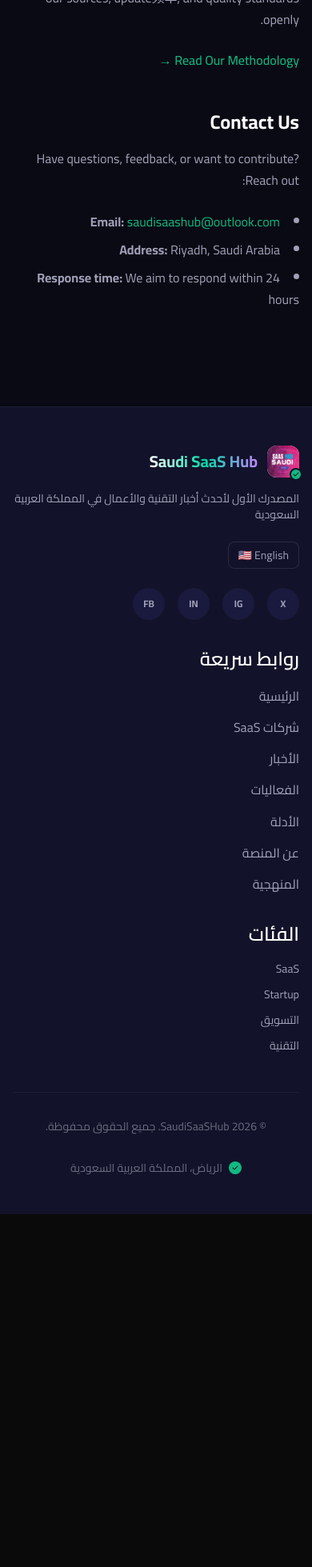
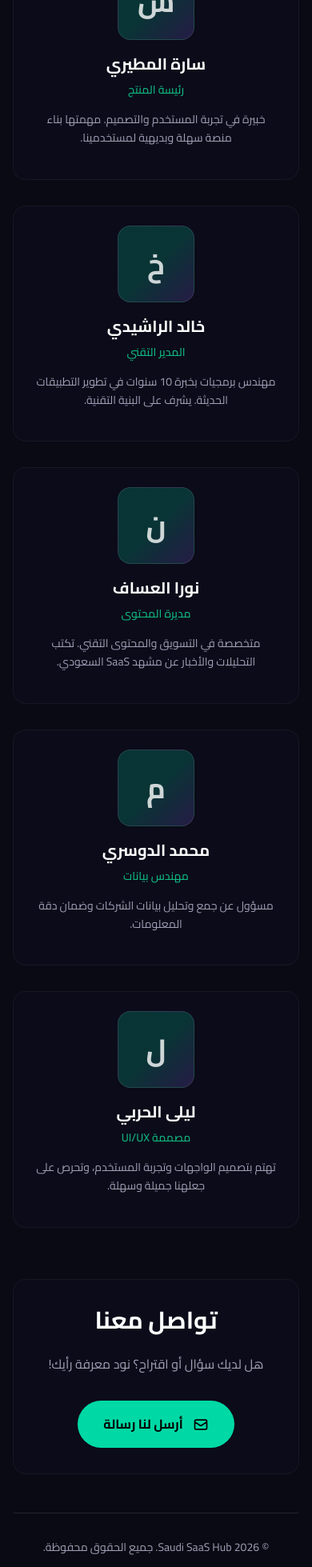
Before and after one commit to walidsobhie-code/saudisaashub, a Next.js app: page /about in a window 390 px wide. Shown: the part 1680-3639 px from the top of the page at 80% size. Before the commit the page ends 3198 px from the top, so only its background shows below. Built offline with nearby package versions, Linux system fonts and the light colour scheme.

Commit message:
feat: add About/Team page
- New /about page with team bios, mission statement
- 6 team member cards with placeholder data
- Contact section with email link
- Cosmic theme, RTL Arabic, responsive design

```diff
--- a/app/about/page.tsx
+++ b/app/about/page.tsx
@@ -1,64 +1,149 @@
+import { Metadata } from 'next';
 import Link from 'next/link';
+import Image from 'next/image';
+
+export const metadata: Metadata = {
+  title: 'عن Saudi SaaS Hub | فريقنا ورسالتنا',
+  description: 'تعرف على فريق Saudi SaaS Hub ورسالتنا في توفير دليل شامل لأفضل شركات SaaS في المملكة العربية السعودية',
+  keywords: 'Saudi SaaS Hub, فريق, منصة, SaaS, السعودية, الشركات الناشئة',
+  openGraph: {
+    title: 'عن Saudi SaaS Hub',
+    description: 'تعرف على فريقنا ورسالتنا',
+    type: 'website',
+    url: 'https://saudisaashub.pages.dev/about',
+  },
+  alternates: {
+    canonical: 'https://saudisaashub.pages.dev/about',
+  },
+};
+
+const teamMembers = [
+  {
+    name: 'أحمد السعود',
+    role: 'المؤسس والمدير التنفيذي',
+    bio: 'رائد أعمال ومستثمر بخبرة 15 عاماً في مجال التكنولوجيا والاستثمار. قاد مبادرات رقمية كبرى في المنطقة.',
+    initial: 'أ',
+  },
+  {
+    name: 'سارة المطيري',
+    role: 'رئيسة المنتج',
+    bio: 'خبيرة في تجربة المستخدم والتصميم. مهمتها بناء منصة سهلة وبديهية لمستخدمينا.',
+    initial: 'س',
+  },
+  {
+    name: 'خالد الراشيدي',
+    role: 'المدير التقني',
+    bio: 'مهندس برمجيات بخبرة 10 سنوات في تطوير التطبيقات الحديثة. يشرف على البنية التقنية.',
+    initial: 'خ',
+  },
+  {
+    name: 'نورا العساف',
+    role: 'مديرة المحتوى',
+    bio: 'متخصصة في التسويق والمحتوى التقني. تكتب التحليلات والأخبار عن مشهد SaaS السعودي.',
+    initial: 'ن',
+  },
+  {
+    name: 'محمد الدوسري',
+    role: 'مهندس بيانات',
+    bio: 'مسؤول عن جمع وتحليل بيانات الشركات وضمان دقة المعلومات.',
+    initial: 'م',
+  },
+  {
+    name: 'ليلى الحربي',
+    role: 'مصممة UI/UX',
+    bio: 'تهتم بتصميم الواجهات وتجربة المستخدم، وتحرص على جعلهنا جميلة وسهلة.',
+    initial: 'ل',
+  },
+];
 
 export default function AboutPage() {
   return (
-    <div className="min-h-screen bg-background py-24">
-      <div className="max-w-4xl mx-auto px-4">
-        <h1 className="text-4xl font-bold text-white mb-8">About Saudi SaaS Hub</h1>
-        <div className="prose prose-invert max-w-none">
-          <p className="text-text-secondary text-lg mb-6">
-            Saudi SaaS Hub is the premier directory and research platform for Software-as-a-Service companies in Saudi Arabia.
-            We provide data, analysis, and tools that help businesses find the right SaaS solutions and make informed decisions.
-          </p>
+    <>
+      {/* Hreflang */}
+      <link rel="alternate" hrefLang="ar" href="https://saudisaashub.pages.dev/about" />
+      <link rel="alternate" hrefLang="en" href="https://saudisaashub.pages.dev/en/about" />
+      <link rel="alternate" hrefLang="x-default" href="https://saudisaashub.pages.dev/about" />
 
-          <p className="text-text-secondary mb-6">
-            Founded in 2026, we have quickly become the go-to resource for startups, enterprises, and investors looking to navigate the rapidly evolving Saudi SaaS ecosystem. Our platform combines comprehensive company data, original research, and practical guides—all delivered with the highest standards of accuracy and transparency.
-          </p>
+      <div className="min-h-screen bg-background py-12">
+        <div className="max-w-7xl mx-auto px-4">
+          {/* Hero */}
+          <section className="text-center py-16 mb-12">
+            <h1 className="text-5xl font-bold text-white mb-6">عن Saudi SaaS Hub</h1>
+            <p className="text-xl text-text-secondary max-w-3xl mx-auto leading-relaxed">
+              منصة شاملة تعرض أفضل شركات البرمجيات كخدمة في المملكة العربية السعودية.
+              نحن نربط الشركات الناشئة بالمستثمرين والعملاء، ونساهم في نمو القطاع التقني.
+            </p>
+          </section>
 
-          <h2 className="text-2xl font-bold text-white mt-12 mb-4">Our Mission</h2>
-          <p className="text-text-secondary mb-6">
-            To accelerate the adoption of SaaS in Saudi Arabia by providing transparent, data-driven insights and connecting companies with the solutions they need to grow.
-          </p>
+          {/* Mission */}
+          <section className="bg-card/30 backdrop-blur-sm rounded-2xl p-8 border border-white/5 mb-12">
+            <div className="max-w-3xl mx-auto text-center">
+              <h2 className="text-3xl font-bold text-white mb-6">رسالتنا</h2>
+              <p className="text-text-secondary text-lg leading-loose mb-6">
+                مهمتنا هي توفير دليل شامل وموثوق لأفضل شركات SaaS في المملكة العربية السعودية.
+                نؤمن بأن الشفافية والبيانات الدقيقة تساعد في بناء ثقة بين الشركات والعملاء، ونساهم في تحويل السعودية إلى وجهة رائدة للتقنية والابتكار.
+              </p>
+              <p className="text-text-secondary text-lg leading-loose">
+                نسعى إلى أن نكون المصدر الأول للمعلومات عن قطاع SaaS في المنطقة، ونساعد رواد الأعمال على اتخاذ قرارات مستنيرة من خلال البيانات والتحليلات.
+              </p>
+            </div>
+          </section>
 
-          <h2 className="text-2xl font-bold text-white mt-12 mb-4">What We Do</h2>
-          <ul className="list-disc list-inside space-y-2 text-text-secondary mb-6">
-            <li>Curate a directory of 250+ Saudi SaaS companies with verified data</li>
-            <li>Publish original research and market reports (State of Saudi SaaS quarterly)</li>
-            <li>Provide comparison tools to help businesses choose the right SaaS</li>
-            <li>Track funding rounds and ZATCA compliance developments</li>
-            <li>Publish breaking news and weekly digests</li>
-            <li>Offer practical guides (ZATCA compliance, funding, pricing, more)</li>
-          </ul>
+          {/* Team */}
+          <section className="mb-16">
+            <div className="text-center mb-12">
+              <h2 className="text-4xl font-bold text-white mb-4">الفريق</h2>
+              <p className="text-text-secondary">تعرف على الأشخاص الذين يقفون وراء Saudi SaaS Hub</p>
+            </div>
 
-          <h2 className="text-2xl font-bold text-white mt-12 mb-4">Our Team</h2>
-          <p className="text-text-secondary mb-6">
-            Saudi SaaS Hub is operated by a distributed team of researchers, writers, and developers based across Saudi Arabia. We work remotely to bring you comprehensive coverage of the Saudi SaaS ecosystem from multiple perspectives.
-          </p>
+            <div className="grid grid-cols-1 md:grid-cols-2 lg:grid-cols-3 gap-8">
+              {teamMembers.map((member, idx) => (
+                <div
+                  key={idx}
+                  className="bg-card/30 backdrop-blur-sm rounded-2xl p-6 border border-white/5 hover:border-accent-green/30 transition-all text-center group"
+                >
+                  <div className="w-24 h-24 mx-auto mb-4 rounded-2xl bg-gradient-to-br from-accent-green/20 via-accent-cyan/20 to-accent-purple/20 flex items-center justify-center border border-white/10 group-hover:scale-105 transition-transform">
+                    <span className="text-4xl font-bold text-white/80">{member.initial}</span>
+                  </div>
+                  <h3 className="text-xl font-bold text-white mb-2">{member.name}</h3>
+                  <p className="text-accent-green text-sm font-medium mb-4">{member.role}</p>
+                  <p className="text-text-secondary text-sm leading-relaxed">{member.bio}</p>
+                </div>
+              ))}
+            </div>
+          </section>
 
-          <h2 className="text-2xl font-bold text-white mt-12 mb-4">Our Methodology</h2>
-          <p className="text-text-secondary mb-6">
-            We are committed to transparency and rigor. Every company profile, funding round, and compliance update undergoes multi-step verification. We publish our sources, update频率, and quality standards openly.
-          </p>
-          <div className="mb-6">
-            <Link
-              href="/methodology"
-              className="inline-flex items-center gap-2 text-accent-green hover:underline font-medium"
-            >
-              Read Our Methodology →
-            </Link>
-          </div>
+          {/* Contact */}
+          <section className="bg-card/30 backdrop-blur-sm rounded-2xl p-8 border border-white/5 mb-12">
+            <div className="max-w-2xl mx-auto text-center">
+              <h2 className="text-3xl font-bold text-white mb-6">تواصل معنا</h2>
+              <p className="text-text-secondary mb-8">
+                هل لديك سؤال أو اقتراح؟ نود معرفة رأيك!
+              </p>
+              <a
+                href="mailto:hello@saudisaashub.sa"
+                className="inline-flex items-center gap-3 px-8 py-4 rounded-full bg-gradient-to-r from-accent-green to-accent-cyan text-black font-bold hover:shadow-lg hover:shadow-accent-green/20 transition-all"
+              >
+                <svg className="w-5 h-5" fill="none" stroke="currentColor" viewBox="0 0 24 24">
+                  <path strokeLinecap="round" strokeLinejoin="round" strokeWidth={2} d="M3 8l7.89 5.26a2 2 0 002.22 0L21 8M5 19h14a2 2 0 002-2V7a2 2 0 00-2-2H5a2 2 0 00-2 2v10a2 2 0 002 2z" />
+                </svg>
+                أرسل لنا رسالة
+              </a>
+            </div>
+          </section>
 
-          <h2 className="text-2xl font-bold text-white mt-12 mb-4">Contact Us</h2>
-          <p className="text-text-secondary mb-6">
-            Have questions, feedback, or want to contribute? Reach out:
-          </p>
-          <ul className="list-disc list-inside space-y-2 text-text-secondary mb-6">
-            <li><strong>Email:</strong> <a href="mailto:saudisaashub@outlook.com" className="text-accent-green hover:underline">saudisaashub@outlook.com</a></li>
-            <li><strong>Address:</strong> Riyadh, Saudi Arabia</li>
-            <li><strong>Response time:</strong> We aim to respond within 24 hours</li>
-          </ul>
+          {/* Footer */}
+          <footer className="border-t border-white/10 pt-8 text-center text-text-muted text-sm">
+            <p>© 2026 Saudi SaaS Hub. جميع الحقوق محفوظة.</p>
+            <div className="mt-4 flex justify-center gap-6">
+              <Link href="/" className="hover:text-accent-green transition-colors">الرئيسية</Link>
+              <Link href="/companies" className="hover:text-accent-green transition-colors">دليل الشركات</Link>
+              <Link href="/articles" className="hover:text-accent-green transition-colors">المقالات</Link>
+              <Link href="/about" className="hover:text-accent-green transition-colors">عنّا</Link>
+            </div>
+          </footer>
         </div>
       </div>
-    </div>
+    </>
   );
 }
```
